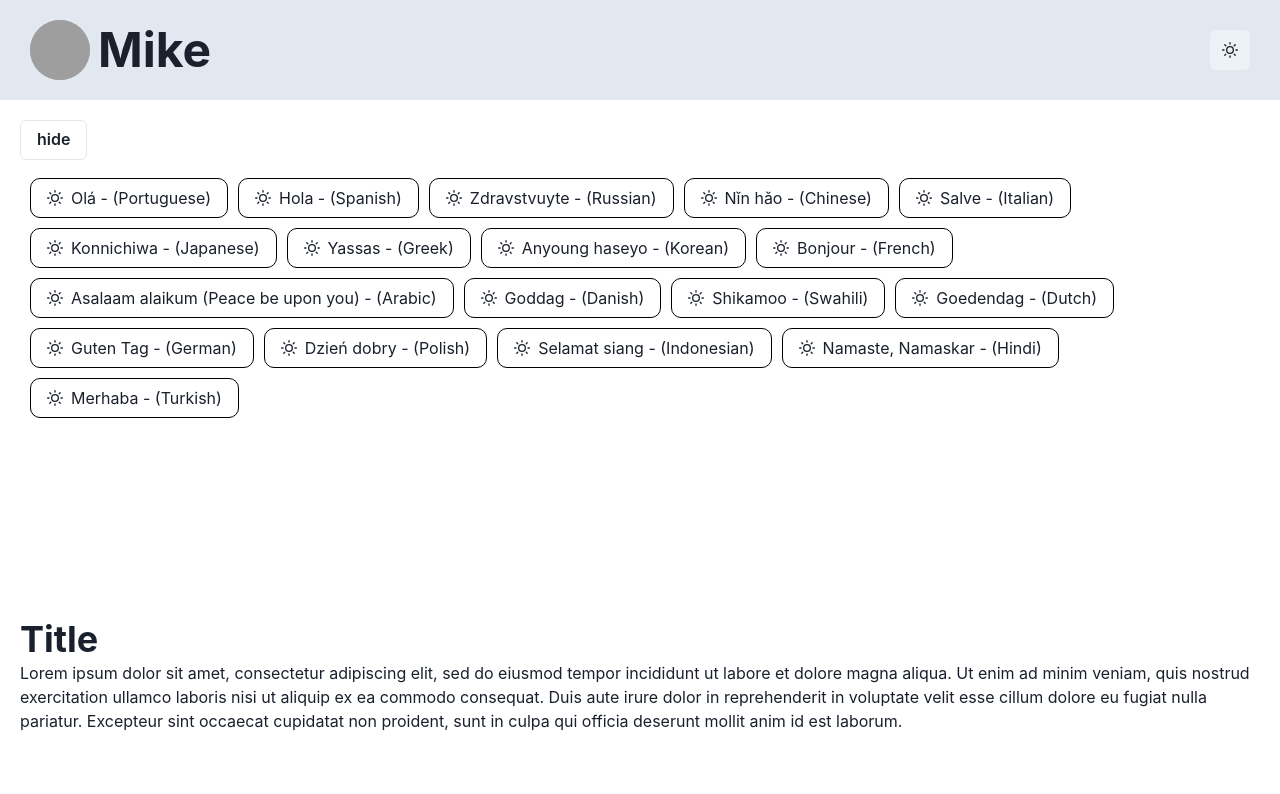
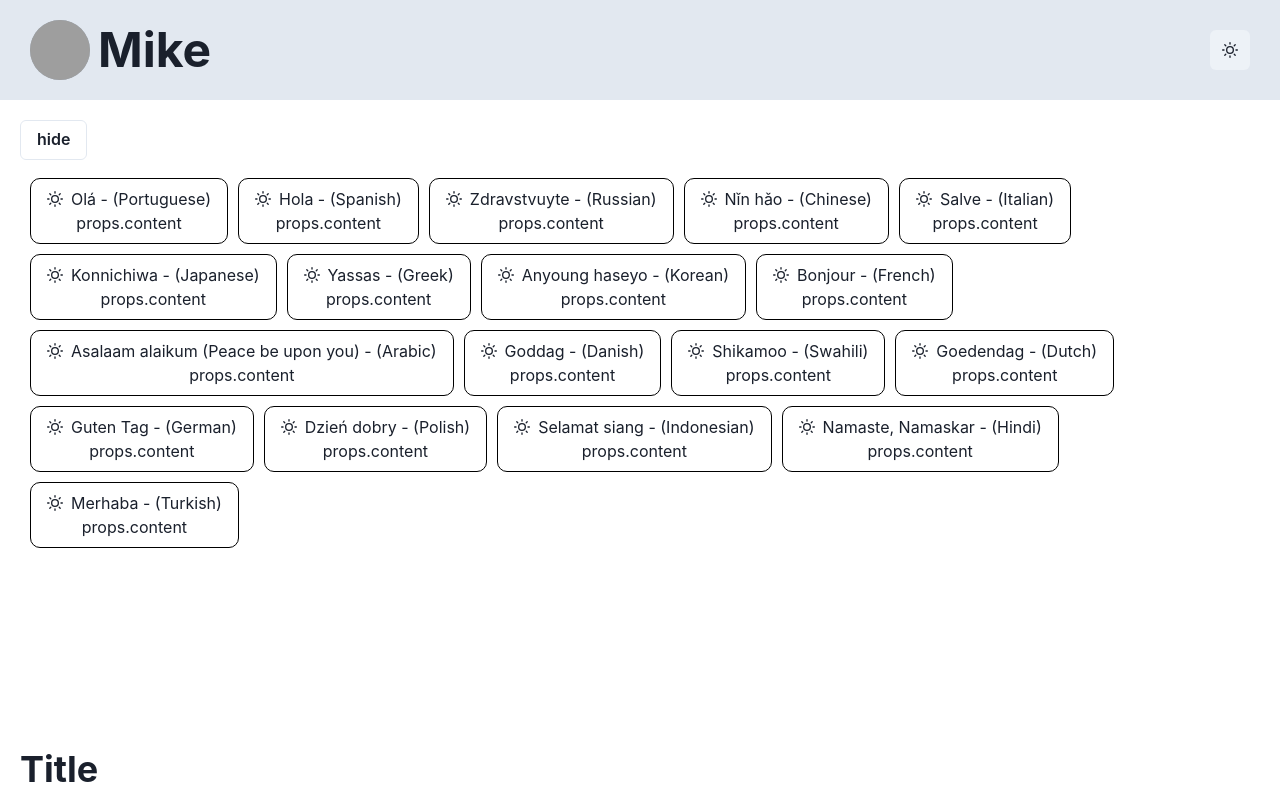
Before and after one commit to mikemajara/animated-badge-framer-motion, a React (Create React App) app: page / in a window 1280 px wide. Shown: the top 794 px of the page. Built offline with nearby package versions, Linux system fonts and the light colour scheme; grey boxes are pictures that could not be loaded.

Commit message:
not working too well with content

```diff
--- a/src/animated-button.tsx
+++ b/src/animated-button.tsx
@@ -24,10 +24,10 @@ const colors = ["#e40303","#ff8c00","#ffed00","#008026","#004dff","#750787"]
 export const AnimatedButton = (props: any) => {
   const [isExpanded, setIsExpanded] = useState(false);
   const [backgroundColor, setBackgroundColor] = useState("white");
-  const [isContentShowing, setIsContentShowing] = useState(false);
+  const [isContentShowing, setIsContentShowing] = useState(true);
 
   const toggleBackgroundColor = () => {
-    setBackgroundColor(sample(colors) || "white")
+    setBackgroundColor(sample(colors)+"79" || "white")
   }
 
   const toggleContentShowing = () => {
@@ -52,7 +52,7 @@ export const AnimatedButton = (props: any) => {
   const buttonStyle = {
     padding: "8px 16px",
     display: "flex",
-    flexDirection: "row",
+    flexDirection: "column",
     alignItems: "center",
     border: ".5px solid black",
     // width: "49%",
@@ -64,18 +64,24 @@ export const AnimatedButton = (props: any) => {
   return (
     <ABox
       layout
-      onClick={toggleExpanded}
-      onDoubleClick={toggleContentShowing}
-      onMouseEnter={toggleBackgroundColor}
+      onClick={toggleContentShowing}
+      // onDoubleClick={toggleContentShowing}
+      onAuxClick={toggleBackgroundColor}
       style={{
         ...buttonStyle,
         ...props.style,
         paddingRight: isExpanded ? "16px" : "8px",
+        height: "auto",
         // height: isContentShowing ? "40px" : "auto",
         borderRadius: "10px",
         backgroundColor,
       }}
     >
+      {/* <Box
+      onAuxClick>
+
+      </Box> */}
+      <AFlex align="center" justify="center">
         <AIcon layout mr="2" as={SunIcon}/>
         {/* <AnimatePresence> */}
           {isExpanded && <motion.div
@@ -90,6 +96,12 @@ export const AnimatedButton = (props: any) => {
         >
           {props.text}
         </motion.div>}
+      </AFlex>
+      <ABox>
+        <AnimatePresence>
+          {isContentShowing && <motion.div>props.content</motion.div>}
+        </AnimatePresence>
+      </ABox>
         {/* </AnimatePresence> */}
     </ABox>
   );
```
